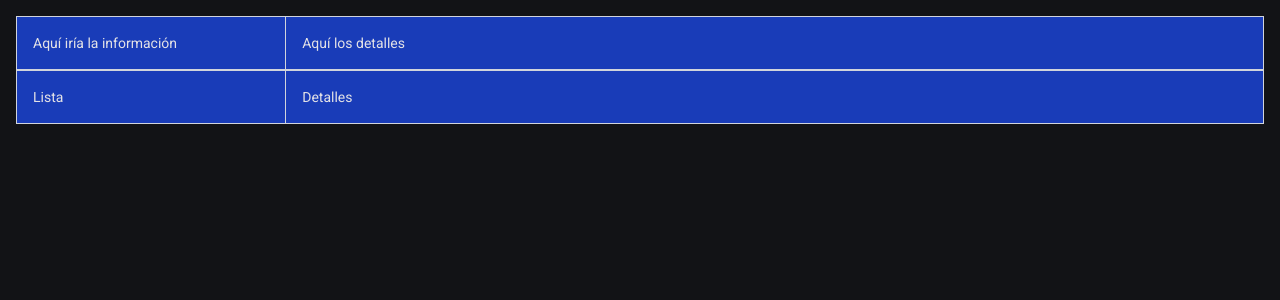
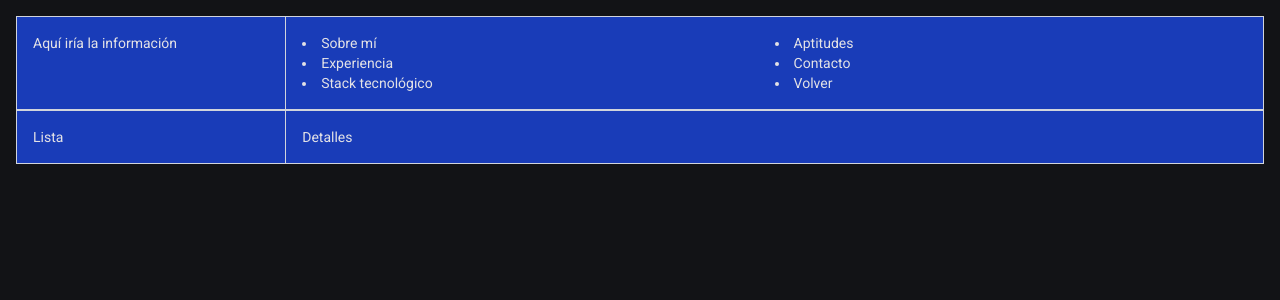
Before and after one commit to Jesus-Kramsky/Jesus-Kramsky, an Angular app: page / in a window 1280 px wide. Both pictures are taken after a click on the button "Información". Shown: the top 300 px of the page. Built offline with nearby package versions, Linux system fonts and the light colour scheme.

Commit message:
List for description

```diff
--- a/src/app/components/information/information.html
+++ b/src/app/components/information/information.html
@@ -1,7 +1,22 @@
 <div class="flex flex-col p-4">
   <div class="flex flex-row border border-gray-300 overflow-hidden bg-blue-800">
     <div class="flex-1 border-r border-gray-300 p-4">Aquí iría la información</div>
-    <div class="flex-4 p-4">Aquí los detalles</div>
+    <div class="flex flex-row flex-4 p-4">
+      <div class="flex-1">
+        <ul class="list-disc list-inside">
+          <li>Sobre mí</li>
+          <li>Experiencia</li>
+          <li>Stack tecnológico</li>
+        </ul>
+      </div>
+      <div class="flex-1">
+        <ul class="list-disc list-inside">
+          <li>Aptitudes</li>
+          <li>Contacto</li>
+          <li>Volver</li>
+        </ul>
+      </div>
+    </div>
   </div>
 
   <div class="flex flex-row border border-gray-300 overflow-hidden bg-blue-800">
```
